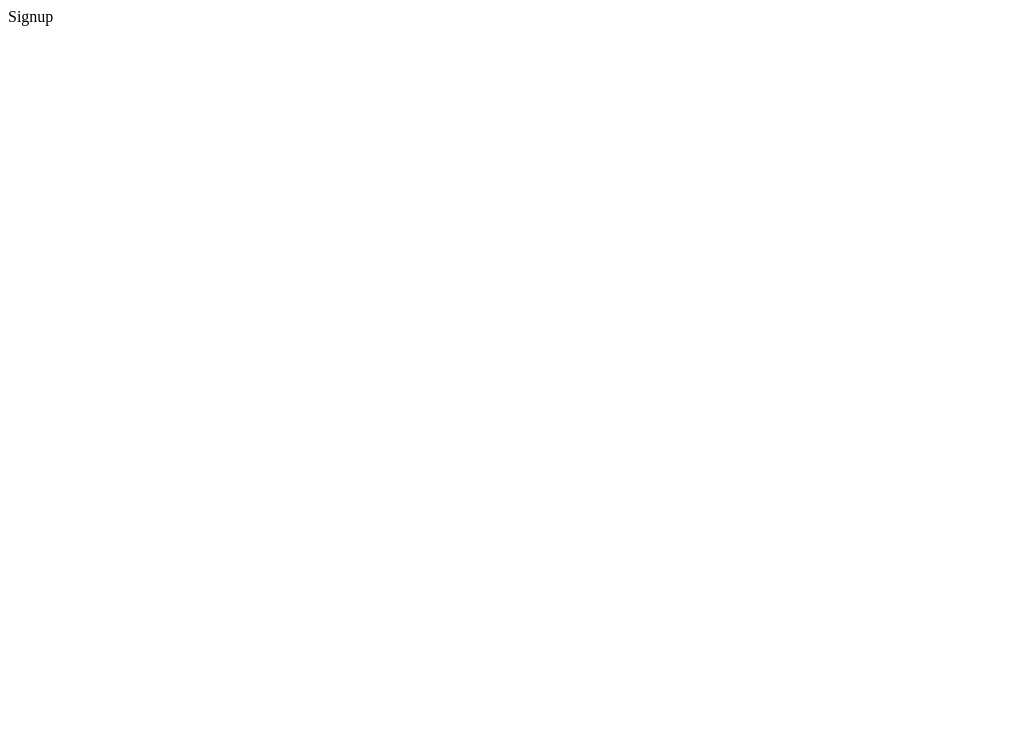
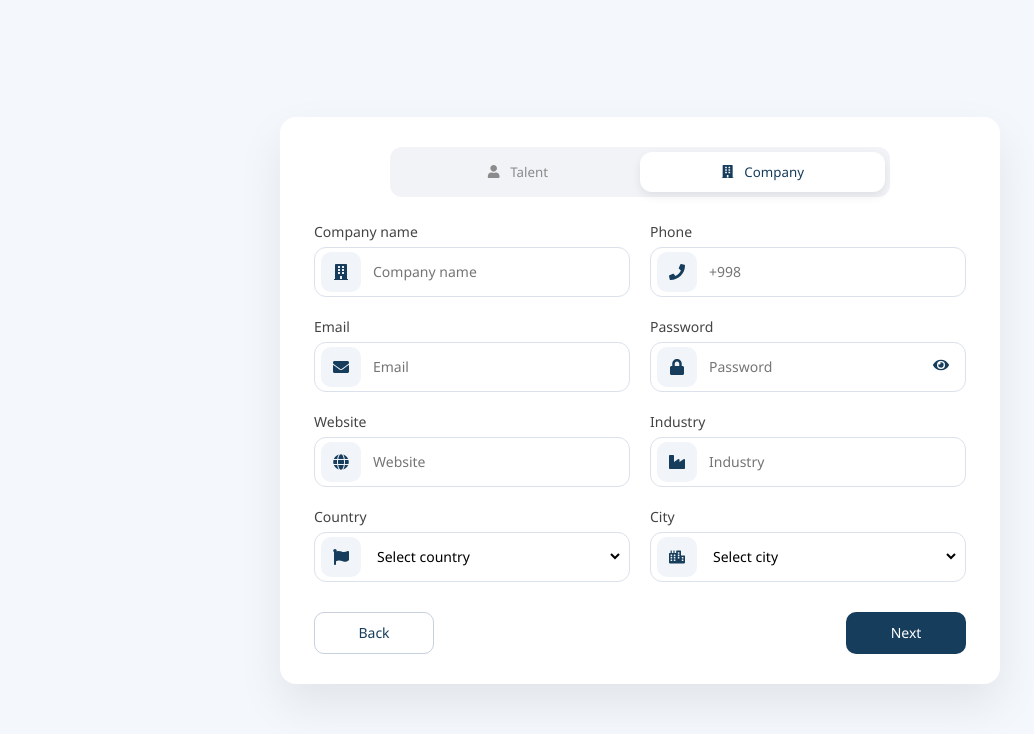
Before and after one commit to umidbek05/workify, a React (Vite) app: page /signup in a window 1280 px wide. Shown: the top 734 px of the page, without its empty margins (0-1034 px from the left). Built offline with nearby package versions, Linux system fonts and the light colour scheme.

Commit message:
update signup

```diff
--- a/package.json
+++ b/package.json
@@ -12,6 +12,7 @@
   "dependencies": {
     "react": "^19.0.0",
     "react-dom": "^19.0.0",
+    "react-icons": "^5.5.0",
     "react-router-dom": "^7.13.0"
   },
   "devDependencies": {
--- a/src/pages/signup/Signup.css
+++ b/src/pages/signup/Signup.css
@@ -0,0 +1,170 @@
+* {
+  margin: 0;
+  padding: 0;
+  box-sizing: border-box;
+  font-family: "Segoe UI", sans-serif;
+}
+
+body {
+  background: #f4f7fb;
+}
+
+.signup-container {
+  min-height: 100vh;
+  display: flex;
+  align-items: center;
+  justify-content: center;
+}
+
+.signup-box {
+  display: flex;
+  flex-direction: column;
+  align-items: center;
+  width: 720px;
+  background: #fff;
+  border-radius: 16px;
+  padding: 30px;
+  box-shadow: 0 20px 45px rgba(0, 0, 0, 0.08);
+}
+
+/* tabs */
+.tabs {
+  padding: 5px;
+  display: flex;
+  background: #f1f3f6;
+  border-radius: 12px;
+  margin-bottom: 25px;
+  width: 500px;
+  height: 50px;
+}
+
+.tab {
+  flex: 1;
+  padding: 12px;
+  border: none;
+  background: transparent;
+  cursor: pointer;
+  color: #8b8b8b;
+  border-radius: 12px;
+  display: flex;
+  align-items: center;
+  justify-content: center;
+  gap: 10px;
+}
+
+.tab.active {
+  background: #fff;
+  color: #163D5C;
+  box-shadow: 0 4px 10px rgba(0, 0, 0, 0.08);
+}
+
+/* form */
+.form {
+  display: grid;
+  grid-template-columns: repeat(2, 1fr);
+  gap: 20px;
+}
+
+.field {
+  display: flex;
+  flex-direction: column;
+}
+
+.field label {
+  font-size: 14px;
+  margin-bottom: 6px;
+  color: #444;
+}
+
+/* input box */
+.input-box {
+  display: flex;
+  align-items: center;
+  gap: 12px;
+  height: 50px;
+  border: 1px solid #dbe1ea;
+  border-radius: 12px;
+  padding: 6px;
+  background: #fff;
+}
+
+/* icon block */
+.icon {
+  width: 40px;
+  height: 40px;
+  min-width: 40px;
+  background: #f1f4f8;
+  border-radius: 10px;
+
+  display: flex;
+  align-items: center;
+  justify-content: center;
+}
+
+.icon svg {
+  color: #163D5C;
+  font-size: 16px;
+}
+
+/* inputs */
+.input-box input,
+.input-box select {
+  flex: 1;
+  border: none;
+  outline: none;
+  font-size: 14px;
+  background: transparent;
+}
+
+/* eye icon */
+.eye {
+  cursor: pointer;
+  padding: 0 10px;
+}
+
+.eye svg {
+  color: #163D5C;
+}
+
+/* buttons */
+.buttons {
+  grid-column: span 2;
+  display: flex;
+  justify-content: space-between;
+  margin-top: 10px;
+}
+
+.btn {
+  width: 120px;
+  height: 42px;
+  border-radius: 10px;
+  font-size: 14px;
+  cursor: pointer;
+}
+
+.btn.back {
+  border: 1px solid #c7d0dd;
+  background: #fff;
+  color: #163D5C;
+}
+
+.btn.next {
+  border: none;
+  background: #163D5C;
+  color: #fff;
+}
+
+/* responsive */
+@media (max-width: 768px) {
+  .signup-box {
+    width: 95%;
+  }
+
+  .form {
+    grid-template-columns: 1fr;
+  }
+
+  .buttons {
+    grid-column: span 1;
+  }
+}
--- a/src/pages/signup/Signup.jsx
+++ b/src/pages/signup/Signup.jsx
@@ -1,9 +1,258 @@
-import React from 'react'
+import React, { useState } from "react";
+import {
+  FaBuilding,
+  FaPhone,
+  FaEnvelope,
+  FaLock,
+  FaEye,
+  FaEyeSlash,
+  FaGlobe,
+  FaIndustry,
+  FaFlag,
+  FaCity,
+  FaUser,
+} from "react-icons/fa";
+
+import "./Signup.css";
 
 const Signup = () => {
+  const [showPassword, setShowPassword] = useState(false);
+  const [activeTab, setActiveTab] = useState("company");
+
+  // FORM STATE
+  const [formData, setFormData] = useState({
+    companyName: "",
+    phone: "",
+    email: "",
+    password: "",
+    website: "",
+    industry: "",
+    country: "",
+    city: "",
+  });
+
+  // INPUT O‘ZGARTIRISH FUNKSIYASI
+  const handleChange = (e) => {
+    const { name, value } = e.target;
+    setFormData((prev) => ({ ...prev, [name]: value }));
+  };
+
+  // FORM SUBMIT
+  const handleSubmit = (e) => {
+    e.preventDefault();
+
+    // POST request backendga
+    fetch("http://localhost:3000/register/createRegister", {
+      method: "POST",
+      headers: {
+        "Content-Type": "application/json",
+      },
+      body: JSON.stringify(formData),
+    })
+      .then((res) => {
+        if (!res.ok) throw new Error("Server Error!");
+        return res.json();
+      })
+      .then((data) => {
+        console.log("Server Response:", data);
+        alert("Form submitted successfully!");
+      })
+      .catch((err) => {
+        console.error("Error:", err);
+        alert("Something went wrong!");
+      });
+  };
+
   return (
-    <div>Signup</div>
-  )
-}
+    <div className="signup-container">
+      <div className="signup-box">
 
-export default Signup
+        {/* TABS */}
+        <div className="tabs">
+          <button
+            type="button"
+            className={`tab ${activeTab === "talent" ? "active" : ""}`}
+            onClick={() => setActiveTab("talent")}
+          >
+            <FaUser className="tab-icon" />
+            Talent
+          </button>
+
+          <button
+            type="button"
+            className={`tab ${activeTab === "company" ? "active" : ""}`}
+            onClick={() => setActiveTab("company")}
+          >
+            <FaBuilding className="tab-icon" />
+            Company
+          </button>
+        </div>
+
+        {/* FORM */}
+        <form className="form" onSubmit={handleSubmit}>
+          <div className="field">
+            <label>Company name</label>
+            <div className="input-box">
+              <span className="icon">
+                <FaBuilding />
+              </span>
+              <input
+                type="text"
+                placeholder="Company name"
+                name="companyName"
+                value={formData.companyName}
+                onChange={handleChange}
+                required
+              />
+            </div>
+          </div>
+
+          <div className="field">
+            <label>Phone</label>
+            <div className="input-box">
+              <span className="icon">
+                <FaPhone />
+              </span>
+              <input
+                type="text"
+                placeholder="+998"
+                name="phone"
+                value={formData.phone}
+                onChange={handleChange}
+                required
+              />
+            </div>
+          </div>
+
+          <div className="field">
+            <label>Email</label>
+            <div className="input-box">
+              <span className="icon">
+                <FaEnvelope />
+              </span>
+              <input
+                type="email"
+                placeholder="Email"
+                name="email"
+                value={formData.email}
+                onChange={handleChange}
+                required
+              />
+            </div>
+          </div>
+
+          <div className="field">
+            <label>Password</label>
+            <div className="input-box">
+              <span className="icon">
+                <FaLock />
+              </span>
+              <input
+                type={showPassword ? "text" : "password"}
+                placeholder="Password"
+                name="password"
+                value={formData.password}
+                onChange={handleChange}
+                required
+              />
+              <span
+                className="eye"
+                onClick={() => setShowPassword(!showPassword)}
+              >
+                {showPassword ? <FaEyeSlash /> : <FaEye />}
+              </span>
+            </div>
+          </div>
+
+          <div className="field">
+            <label>Website</label>
+            <div className="input-box">
+              <span className="icon">
+                <FaGlobe />
+              </span>
+              <input
+                type="text"
+                placeholder="Website"
+                name="website"
+                value={formData.website}
+                onChange={handleChange}
+              />
+            </div>
+          </div>
+
+          <div className="field">
+            <label>Industry</label>
+            <div className="input-box">
+              <span className="icon">
+                <FaIndustry />
+              </span>
+              <input
+                type="text"
+                placeholder="Industry"
+                name="industry"
+                value={formData.industry}
+                onChange={handleChange}
+              />
+            </div>
+          </div>
+
+          <div className="field">
+            <label>Country</label>
+            <div className="input-box">
+              <span className="icon">
+                <FaFlag />
+              </span>
+              <select
+                name="country"
+                value={formData.country}
+                onChange={handleChange}
+                required
+              >
+                <option value="">Select country</option>
+                <option>Uzbekistan</option>
+                <option>Kazakhstan</option>
+                <option>Russia</option>
+              </select>
+            </div>
+          </div>
+
+          <div className="field">
+            <label>City</label>
+            <div className="input-box">
+              <span className="icon">
+                <FaCity />
+              </span>
+              <select
+                name="city"
+                value={formData.city}
+                onChange={handleChange}
+                required
+              >
+                <option value="">Select city</option>
+                <option>Tashkent</option>
+                <option>Samarkand</option>
+                <option>Bukhara</option>
+              </select>
+            </div>
+          </div>
+
+          <div className="buttons">
+            <button
+              type="button"
+              className="btn back"
+              onClick={() => alert("Going back!")}
+            >
+              Back
+            </button>
+            <button type="submit" className="btn next">
+              Next
+            </button>
+          </div>
+        </form>
+
+      </div>
+    </div>
+  );
+};
+
+export default Signup;
```
Also changed, not shown: 2 other files (tests, documents, lock files or other folders).
